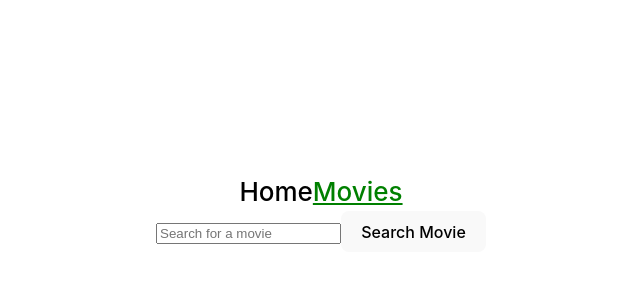
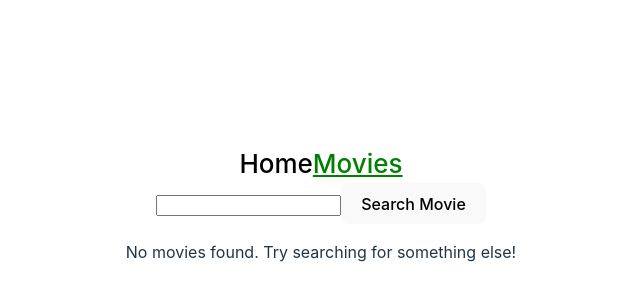
Before and after one commit to YevhenM23/goit-react-hw-05, a React (Vite) app: page /movies in a window 1280 px wide. Shown: the part 188-488 px from the top of the page, without its empty margins (319-959 px from the left). Built offline with nearby package versions, Linux system fonts and the light colour scheme.

Commit message:
searchform fix

```diff
--- a/package.json
+++ b/package.json
@@ -12,6 +12,7 @@
   "dependencies": {
     "axios": "^1.7.9",
     "clsx": "^2.1.1",
+    "formik": "^2.4.6",
     "prettier": "^3.4.2",
     "react": "^18.3.1",
     "react-dom": "^18.3.1",
--- a/src/components/MovieDetailsPage/MovieDetailsPage.jsx
+++ b/src/components/MovieDetailsPage/MovieDetailsPage.jsx
@@ -4,7 +4,6 @@ import { fetchMovieDetails } from "../../services/api";
 
 const MovieDetailsPage = () => {
   const { movieId } = useParams();
-  console.log(movieId);
 
   const [film, setFilm] = useState(null);
 
@@ -45,9 +44,9 @@ const MovieDetailsPage = () => {
           </li>
         </ul>
       </nav>
-      {/* <div>
+      <div>
         <Outlet />
-      </div> */}
+      </div>
     </div>
   );
 };
--- a/src/components/SearchForm/SearchForm.jsx
+++ b/src/components/SearchForm/SearchForm.jsx
@@ -1,29 +1,51 @@
-import { useState } from "react";
-import { useSearchParams } from "react-router-dom";
+import { Field, Form, Formik } from "formik";
 
-const SearchForm = () => {
-  const [searchParams, setSearchParams] = useSearchParams();
-  const [query, setQuery] = useState("");
+const SearchForm = ({ handleChangeQuery, query }) => {
+  const onSubmit = (values) => {
+    handleChangeQuery(values.query);
+  };
 
-  const handleSubmit = (e) => {
-    e.preventDefault();
-    if (query.trim() === "") {
-      alert("Please enter a valid movie name.");
-      return;
-    } else setSearchParams({ query });
+  const initialValues = {
+    query,
   };
 
   return (
-    <form onSubmit={handleSubmit}>
-      <input
-        type="text"
-        value={query}
-        onChange={(e) => setQuery(e.target.value)}
-        placeholder="Search for a movie"
-      />
-      <button type="submit">Search Movie</button>
-    </form>
+    <div>
+      <Formik initialValues={initialValues} onSubmit={onSubmit}>
+        <Form>
+          <Field name="query" />
+          <button type="submit">Search Movie</button>
+        </Form>
+      </Formik>
+    </div>
   );
 };
 
 export default SearchForm;
+
+/* //   const
+//   const [searchParams, setSearchParams] = useSearchParams();
+//   const query = searchParams.get("query") ?? "";
+
+//   const handleSubmit = (e) => {
+//     e.preventDefault();
+//     if (query.trim() === "") {
+//       alert("Please enter a valid movie name.");
+//       return;
+//     } else onSearch(query);
+//   };
+
+//   return (
+//     <form onSubmit={handleSubmit}>
+//       <input
+//         type="text"
+//         value={query}
+//         onChange={(e) => setSearchParams({ query: e.target.value })}
+//         placeholder="Search for a movie"
+//       />
+//       <button type="submit">Search Movie</button>
+//     </form>
+//   );
+// };
+
+// export default SearchForm; */
--- a/src/pages/MoviesPage/MoviesPage.jsx
+++ b/src/pages/MoviesPage/MoviesPage.jsx
@@ -1,7 +1,61 @@
+import { useEffect, useState } from "react";
 import SearchForm from "../../components/SearchForm/SearchForm";
+import { NavLink, useSearchParams } from "react-router-dom";
+import { fetchMoviesByQuery } from "../../services/api";
 
 const MoviesPage = () => {
-  return <SearchForm />;
+  const [movies, setMovies] = useState([]);
+  const [searchParams, setSearchParams] = useSearchParams();
+  const query = searchParams.get("query") ?? "";
+
+  useEffect(() => {
+    if (!query) return;
+
+    const getMovies = async () => {
+      try {
+        const results = await fetchMoviesByQuery(query);
+        setMovies(results);
+      } catch (error) {
+        console.error(error);
+      }
+    };
+    getMovies();
+  }, [query]);
+
+  const handleChangeQuery = (newQuery) => {
+    if (!newQuery) {
+      setSearchParams({});
+      setMovies([]);
+      return;
+    }
+
+    setSearchParams({ query: newQuery });
+  };
+
+  return (
+    <div>
+      <SearchForm handleChangeQuery={handleChangeQuery} query={query} />
+      {movies.length > 0 ? (
+        <ul>
+          {movies.map((movie) => (
+            <li key={movie.id}>
+              <h2>
+                <NavLink to={`/movies/${movie.id}`}>{movie.title}</NavLink>
+              </h2>
+              <NavLink to={`/movies/${movie.id}`}>
+                <img
+                  src={`https://image.tmdb.org/t/p/w500${movie.poster_path}`}
+                  alt={movie.title}
+                />
+              </NavLink>
+            </li>
+          ))}
+        </ul>
+      ) : (
+        <p>No movies found. Try searching for something else!</p>
+      )}
+    </div>
+  );
 };
 
 export default MoviesPage;
--- a/src/services/api.js
+++ b/src/services/api.js
@@ -13,6 +13,10 @@ export const fetchPopularMovies = async () => {
 
 export const fetchMovieDetails = async (movieId) => {
   const { data } = await axios.get(`/3/movie/${movieId}?api_key=${API_KEY}`);
-  console.log(data);
   return data;
 };
+
+export const fetchMoviesByQuery = async (query) => {
+  const { data } = await axios.get(`/3/search/movie/?api_key=${API_KEY}&query=${query}`);
+  return data.results;
+};
```
Also changed, not shown: vercel.json (added), 1 other file (tests, documents, lock files or other folders).
